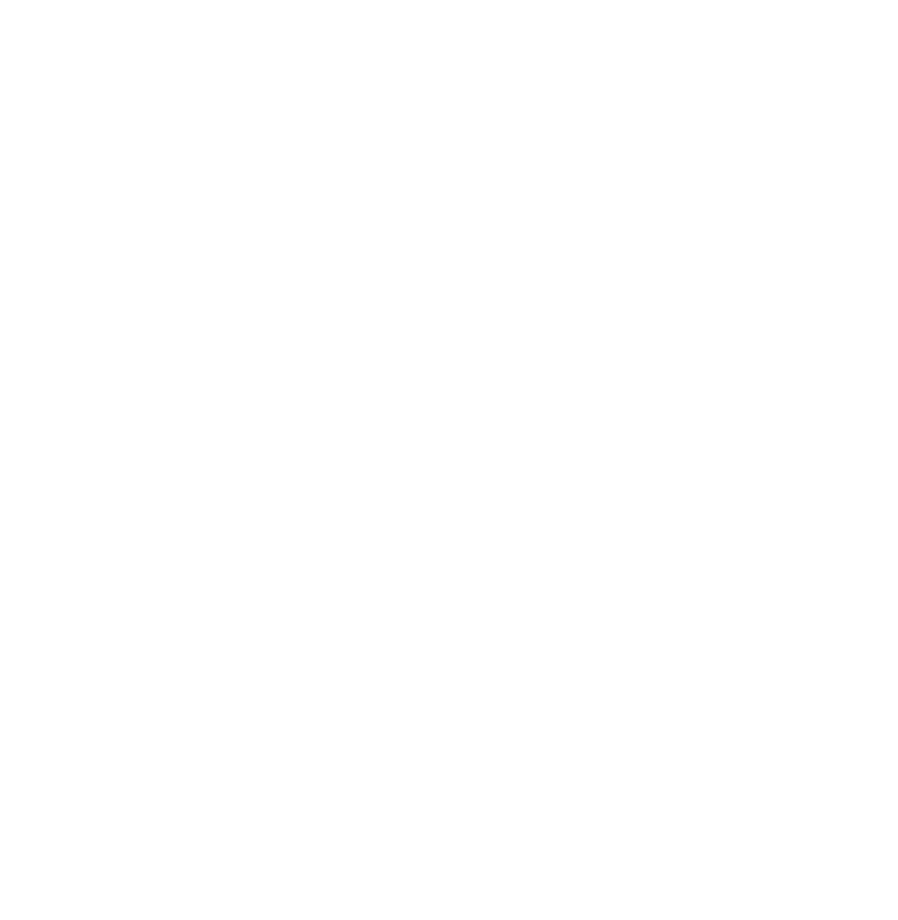
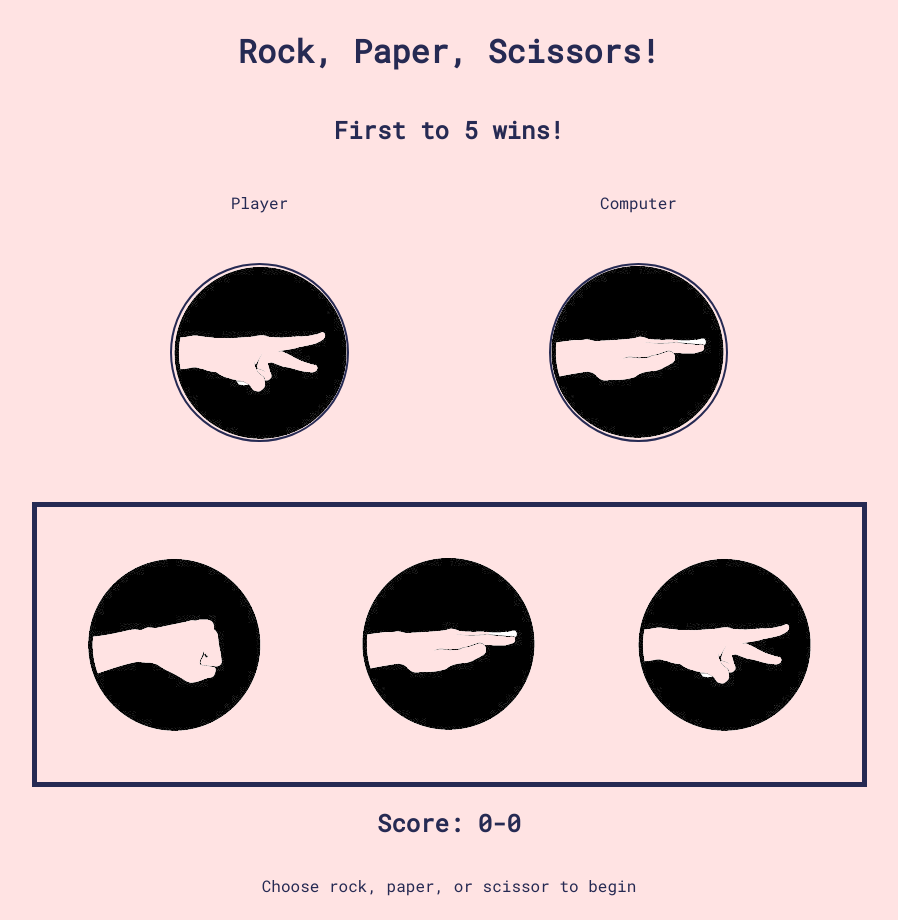
Before and after one commit to daisykucharski/RockPaperScissors, a plain HTML site: page index.html in a window 1280 px wide. Shown: the whole page, without its empty margins (191-1089 px from the left). Before the commit the page ends 800 px from the top, so only its background shows below. Drawn offline with Linux system fonts and the light colour scheme.

Commit message:
HTML/CSS set up

```diff
--- a/index.html
+++ b/index.html
@@ -1,13 +1,38 @@
 <!DOCTYPE html>
 <html lang="en">
-<head>
-    <meta charset="UTF-8">
-    <meta http-equiv="X-UA-Compatible" content="IE=edge">
-    <meta name="viewport" content="width=device-width, initial-scale=1.0">
+  <head>
+    <meta charset="UTF-8" />
+    <meta http-equiv="X-UA-Compatible" content="IE=edge" />
+    <meta name="viewport" content="width=device-width, initial-scale=1.0" />
+    <link rel="stylesheet" href="styles.css" />
+    <link rel="preconnect" href="https://fonts.googleapis.com" />
+    <link rel="preconnect" href="https://fonts.gstatic.com" crossorigin />
+    <link
+      href="https://fonts.googleapis.com/css2?family=Roboto+Mono&display=swap"
+      rel="stylesheet"
+    />
     <title>Rock Paper Scissors</title>
-</head>
-<body>
-
+  </head>
+  <body>
+    <h1>Rock, Paper, Scissors!</h1>
+    <h2>First to 5 wins!</h3>
+    <div class="show-results">
+        <div class="result">
+            <p>Player</p>
+            <div class="empty-image scissors-image"></div>
+          </div>
+          <div class="result">
+            <p>Computer</p>
+            <div class="empty-image paper-image"></div>
+          </div>
+    </div>
+    <div class="choices">
+      <div class="rock-image button"></div>
+      <div class="paper-image button"></div>
+      <div class="scissors-image button"></div>
+    </div>
+    <h2>Score: 0-0</h2>
+    <p>Choose rock, paper, or scissor to begin</p>
     <script src="index.js"></script>
-</body>
+  </body>
 </html>
--- a/index.js
+++ b/index.js
@@ -1,18 +1,16 @@
 let playerScore = 0;
 let computerScore = 0;
 
-// Plays five rounds of Rock, Paper, Scissors
+// Plays rock paper scissors until the player or computer reaches 5 points
 function game() {
-    for (i = 0; i < 5; i++) {
+    while (playerScore < 5 && computerScore < 5) {
         const player = promptPlayer();
         const computer = computerPlay();
         const msg = playRound(player, computer);
         console.log(msg);
     }
     const finalScores = playerScore + "-" + computerScore;
-    if (playerScore === computerScore) {
-        console.log("It's a tie! " +  finalScores);
-    } else if (playerScore < computerScore) {
+    if (playerScore < computerScore) {
         console.log("The computer wins! " + finalScores);
     } else {
         console.log("You win! " + finalScores);
--- /dev/null
+++ b/styles.css
@@ -0,0 +1,57 @@
+body {
+    background-color: #FFE3E3;
+    color: #262A53;
+    font-family: 'Roboto Mono', monospace;
+    display: flex;
+    flex-direction: column;
+    align-items: center;
+}
+
+p {
+    text-align: center;
+}
+
+.show-results {
+    display: flex;
+}
+
+.result {
+    margin: 10px 50px 10px;
+}
+
+.choices {
+    display: flex;
+    border: 5px solid #262A53;
+}
+
+.empty-image {
+    border-radius: 50%;
+    border: solid 2px #262A53;
+    width: 200px;
+    height: 200px;
+}
+
+.button:hover {
+    transform: scale(1.1);
+}
+
+.rock-image {
+    background: url("images/rock.png") no-repeat center;
+    width: 175px;
+    height: 175px;
+    margin: 50px;
+}
+
+.paper-image {
+    background: url("images/paper.png") no-repeat center;
+    width: 175px;
+    height: 175px;
+    margin: 50px;
+}
+
+.scissors-image {
+    background: url("images/scissors.png") no-repeat center;
+    width: 175px;
+    height: 175px;
+    margin: 50px;
+}
```
Also changed, not shown: images/paper.png (added), images/rock.png (added), images/scissors.png (added).
